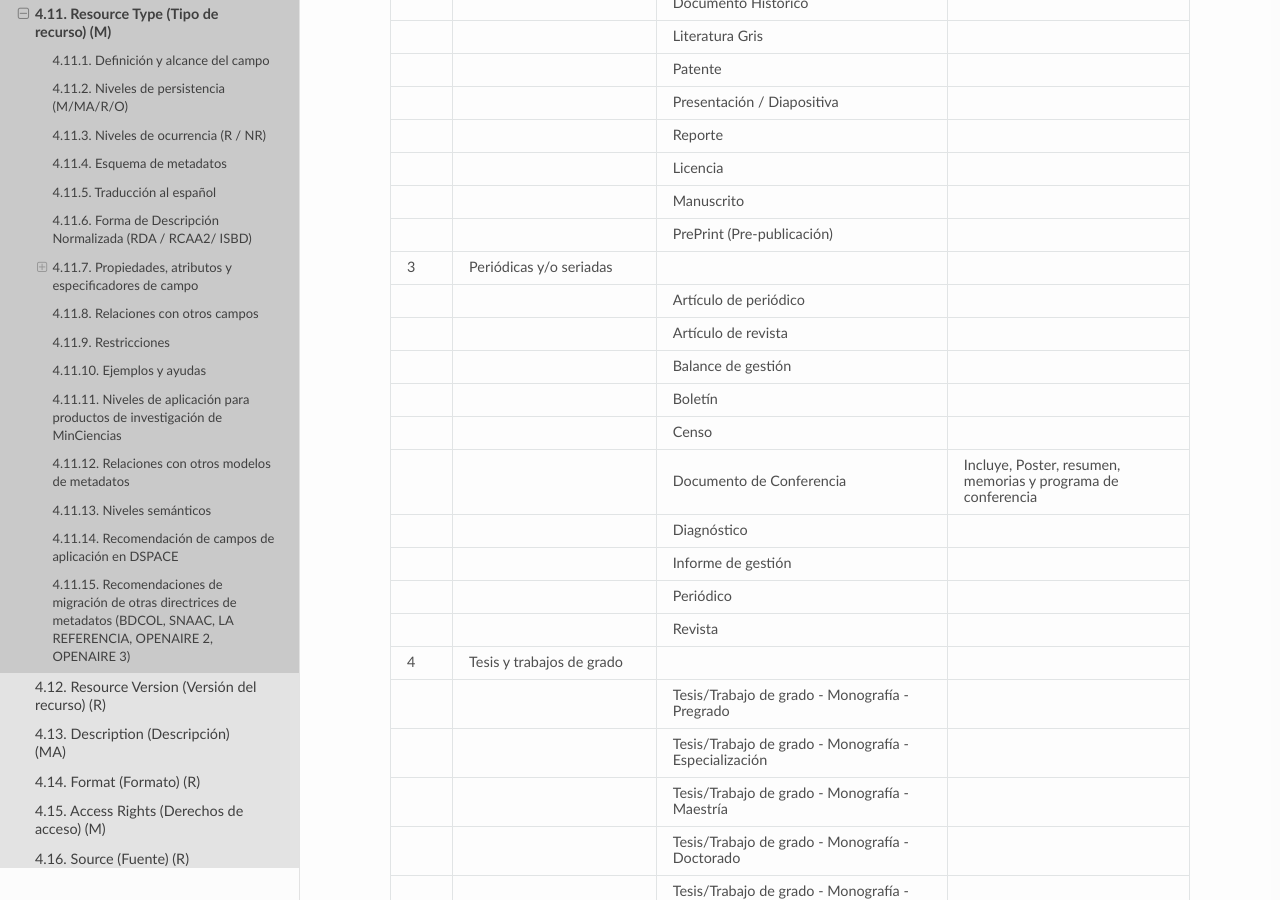
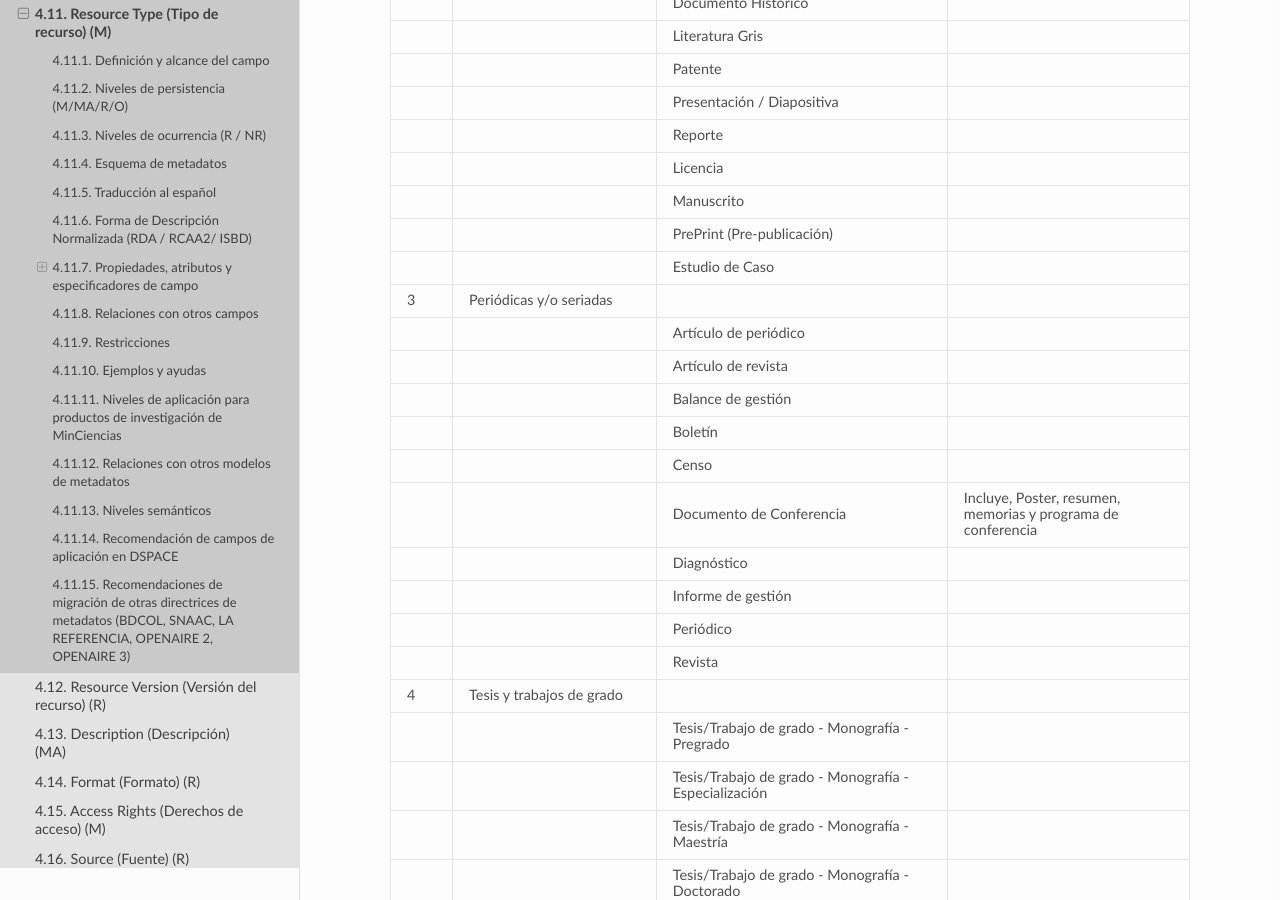
Before and after one commit to rcic/openaire4, a Sphinx documentation site: the page built from docs/field_publicationtype.rst, in a window 1280 px wide and 900 px high, scrolled down 10788 px. Built offline with Sphinx 7.4.7 and the Read the Docs theme 2.0.0, drawn with Linux system fonts in a browser that asks for light colours; some web fonts are replaced; a script that is not in the unit is left out; some of the changed text lies outside the part shown.

Commit message:
Update field_publicationtype.rst
Ajustado Tipología loca - Estudio de Caso

```diff
--- a/docs/field_publicationtype.rst
+++ b/docs/field_publicationtype.rst
@@ -472,6 +472,8 @@ Utilice la etiqueta del término de tipo de recurso como valor. Utilice el **val
 +------+----------------------------------------+-----------------------------------------------------+--------------------------------------------------------------+
 |      |                                        | PrePrint (Pre-publicación)                          |                                                              |
 +------+----------------------------------------+-----------------------------------------------------+--------------------------------------------------------------+
+|      |                                        | Estudio de Caso                                     |                                                              |
++------+----------------------------------------+-----------------------------------------------------+--------------------------------------------------------------+
 | 3    | Periódicas y/o seriadas                |                                                     |                                                              |
 +------+----------------------------------------+-----------------------------------------------------+--------------------------------------------------------------+
 |      |                                        | Artículo de periódico                               |                                                              |
@@ -641,7 +643,7 @@ Para el caso de artículos de revistas científicas, se ha hecho una alineación
 +-------------------------------------------------------+--------------------------------------------------+-------------------------------------------------------------------------------+
 | Artículo corto                                        |  http://purl.org/redcol/resource\_type/ARTCORT   | Artículo de diario  (http://purl.org/coar/resource_type/c\_998f )             |
 +-------------------------------------------------------+--------------------------------------------------+-------------------------------------------------------------------------------+
-| Reporte de caso                                       |  http://purl.org/redcol/resource\_type/ARTCASO   |                                                                               |
+| Reporte/Estudio                                       |  http://purl.org/redcol/resource\_type/ARTCASO   |                                                                               |
 +-------------------------------------------------------+--------------------------------------------------+-------------------------------------------------------------------------------+
 | Revisión de tema                                      |  http://purl.org/redcol/resource\_type/ARTREVT   | Revisión de tema (http://purl.org/coar/resource_type/c\_efa0)                 |
 +-------------------------------------------------------+--------------------------------------------------+-------------------------------------------------------------------------------+
```
